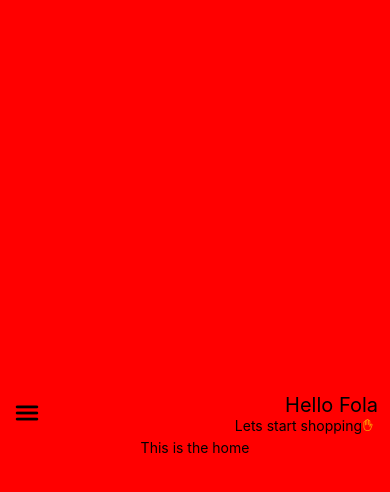
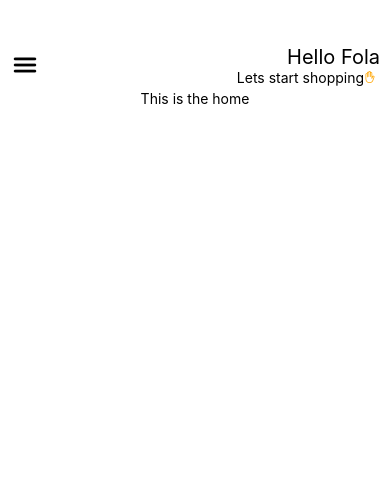
Before and after one commit to oscarMolina1523/Ecommerce-ReactNative, a React Native app: screen / in a window 390 px wide. Shown: the top 492 px of the page. Built offline with nearby package versions, Linux system fonts and the light colour scheme.

Commit message:
commentaring the background color in home

```diff
--- a/src/views/Home.tsx
+++ b/src/views/Home.tsx
@@ -15,11 +15,12 @@ const HomeView = () => {
 const styles = StyleSheet.create({
   container: {
     flex: 1,
+    flexDirection:'column',
     width: '100%',
-    backgroundColor: '#FF0000',
-    padding:2,
+    // backgroundColor: '#FF0000',
     alignItems: 'center',
-    justifyContent: 'center',
+    justifyContent: 'flex-start',
+    paddingTop:40,
   },
 });
 
```
